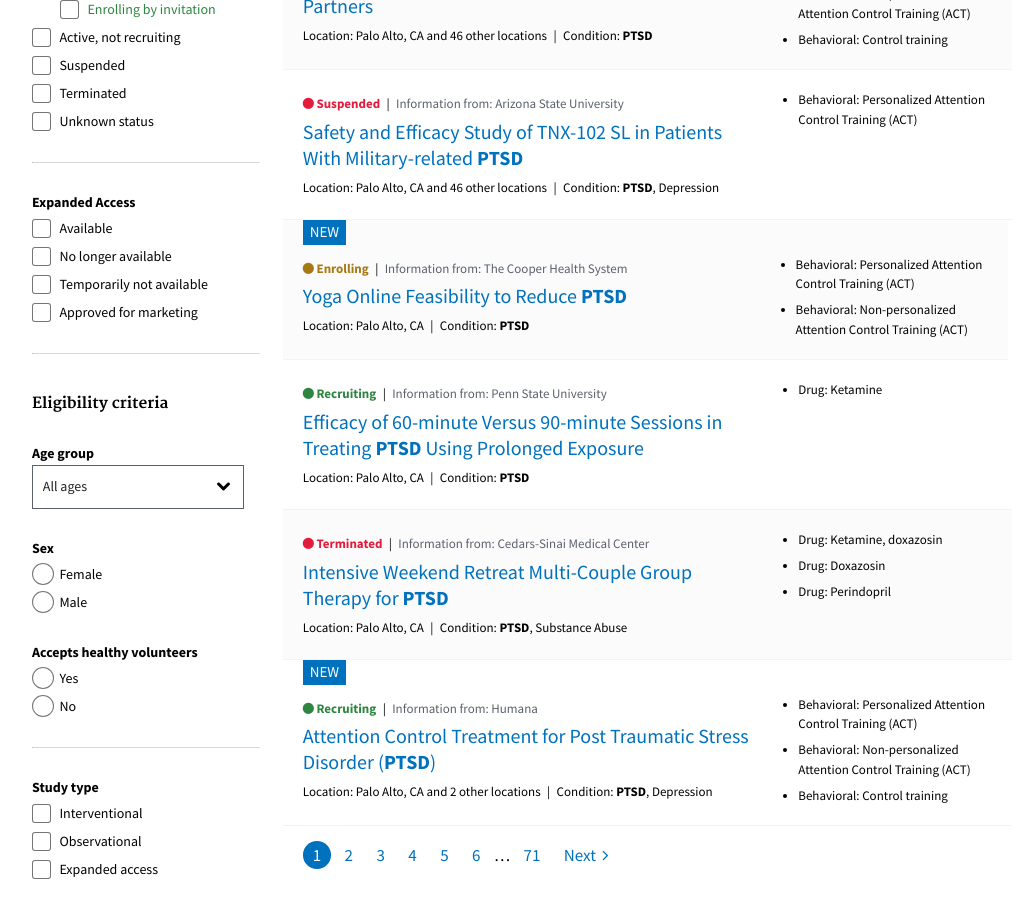
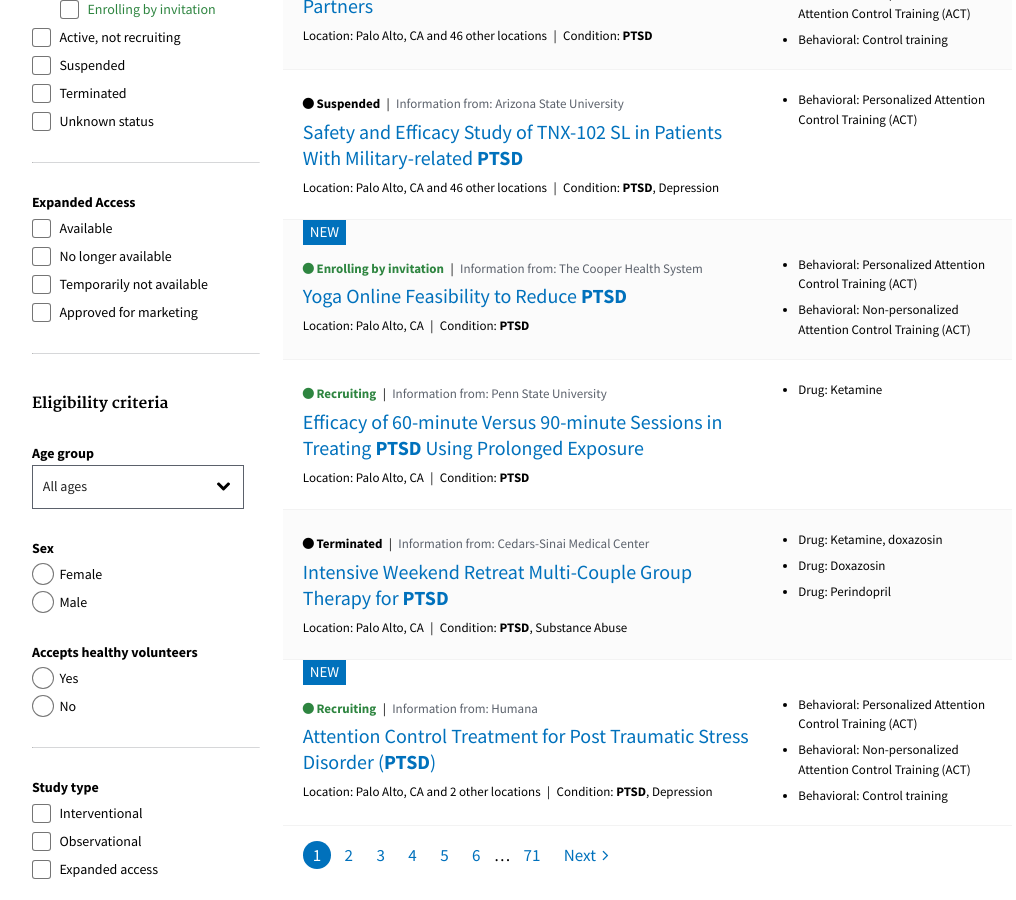
Before and after one commit to 18F/clinical-trials-prototype, a Jekyll site: the page built from pages/search-results.md, in a window 1280 px wide and 900 px high, scrolled down 525 px. Shown: the whole window, without its empty margins (118-1134 px from the left). Built offline with Jekyll 4.4.1, drawn with Linux system fonts in a browser that asks for light colours.

Commit message:
Change non-recruiting to black

```diff
--- a/pages/search-results.md
+++ b/pages/search-results.md
@@ -107,7 +107,7 @@ class: search-results
       <li class="search_result-item">
         <article>
           <div class="usa-width-two-thirds">
-            <p class="search_result-metadata search_result-study-status study-status-suspended"><i class="fa fa-circle" aria-hidden="true"></i> Suspended</p>
+            <p class="search_result-metadata search_result-study-status study-status-suspended-"><i class="fa fa-circle" aria-hidden="true"></i> Suspended</p>
             <span class="search_result-metadata-divider">|</span>
             <p class="search_result-metadata search_result-submitter">Information from: Arizona State University</p>
             <h3 class="search_result-heading">
@@ -128,7 +128,7 @@ class: search-results
         <article>
           <span class="usa-label">New</span>
           <div class="usa-width-two-thirds">
-            <p class="search_result-metadata search_result-study-status study-status-enrolling"><i class="fa fa-circle" aria-hidden="true"></i> Enrolling</p>
+            <p class="search_result-metadata search_result-study-status study-status-recruiting"><i class="fa fa-circle" aria-hidden="true"></i> Enrolling by invitation</p>
             <span class="search_result-metadata-divider">|</span>
             <p class="search_result-metadata search_result-submitter">Information from: The Cooper Health System</p>
             <h3 class="search_result-heading">
@@ -169,7 +169,7 @@ class: search-results
       <li class="search_result-item">
         <article>
           <div class="usa-width-two-thirds">
-            <p class="search_result-metadata search_result-study-status study-status-suspended"><i class="fa fa-circle" aria-hidden="true"></i> Terminated</p>
+            <p class="search_result-metadata search_result-study-status study-status-suspended-"><i class="fa fa-circle" aria-hidden="true"></i> Terminated</p>
             <span class="search_result-metadata-divider">|</span>
             <p class="search_result-metadata search_result-submitter">Information from: Cedars-Sinai Medical Center</p>
             <h3 class="search_result-heading">
```
